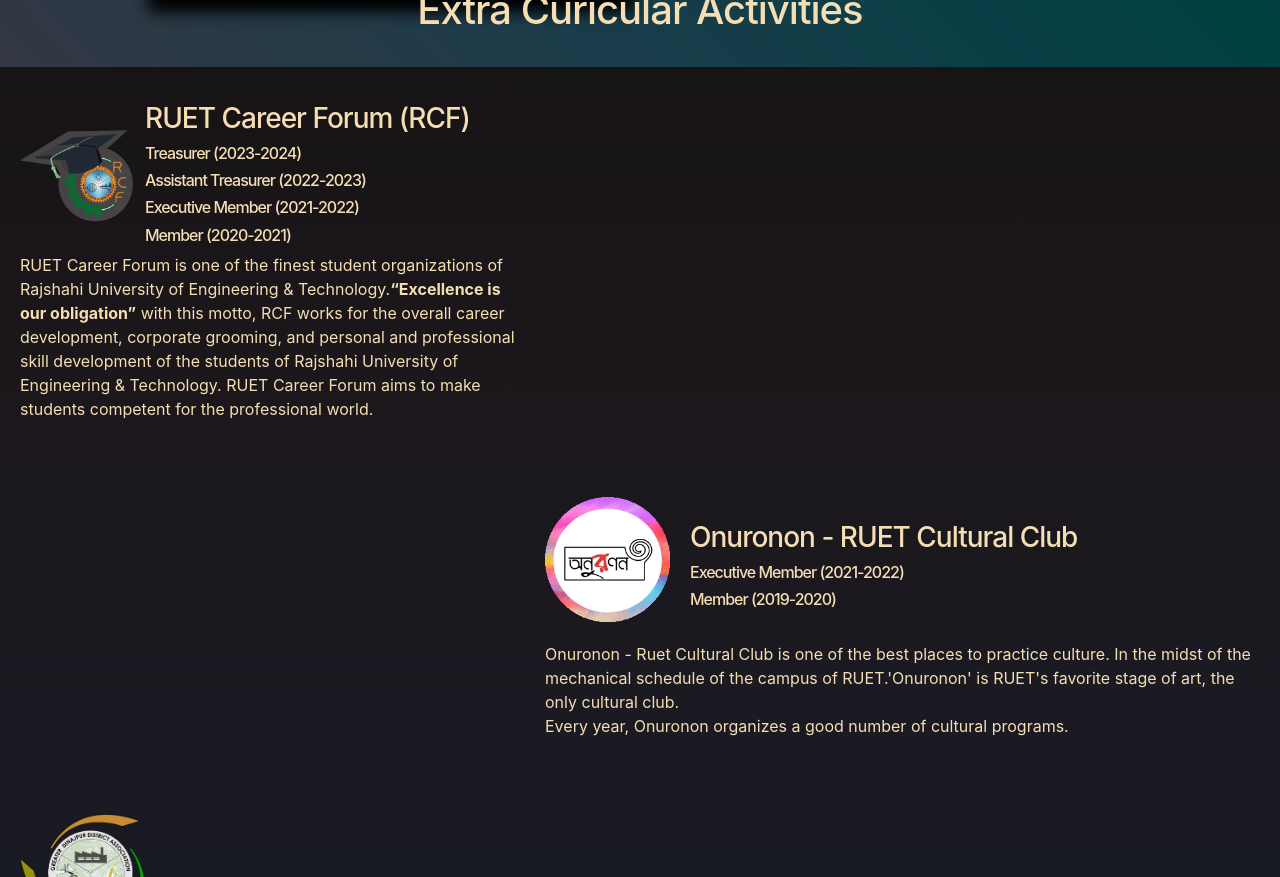
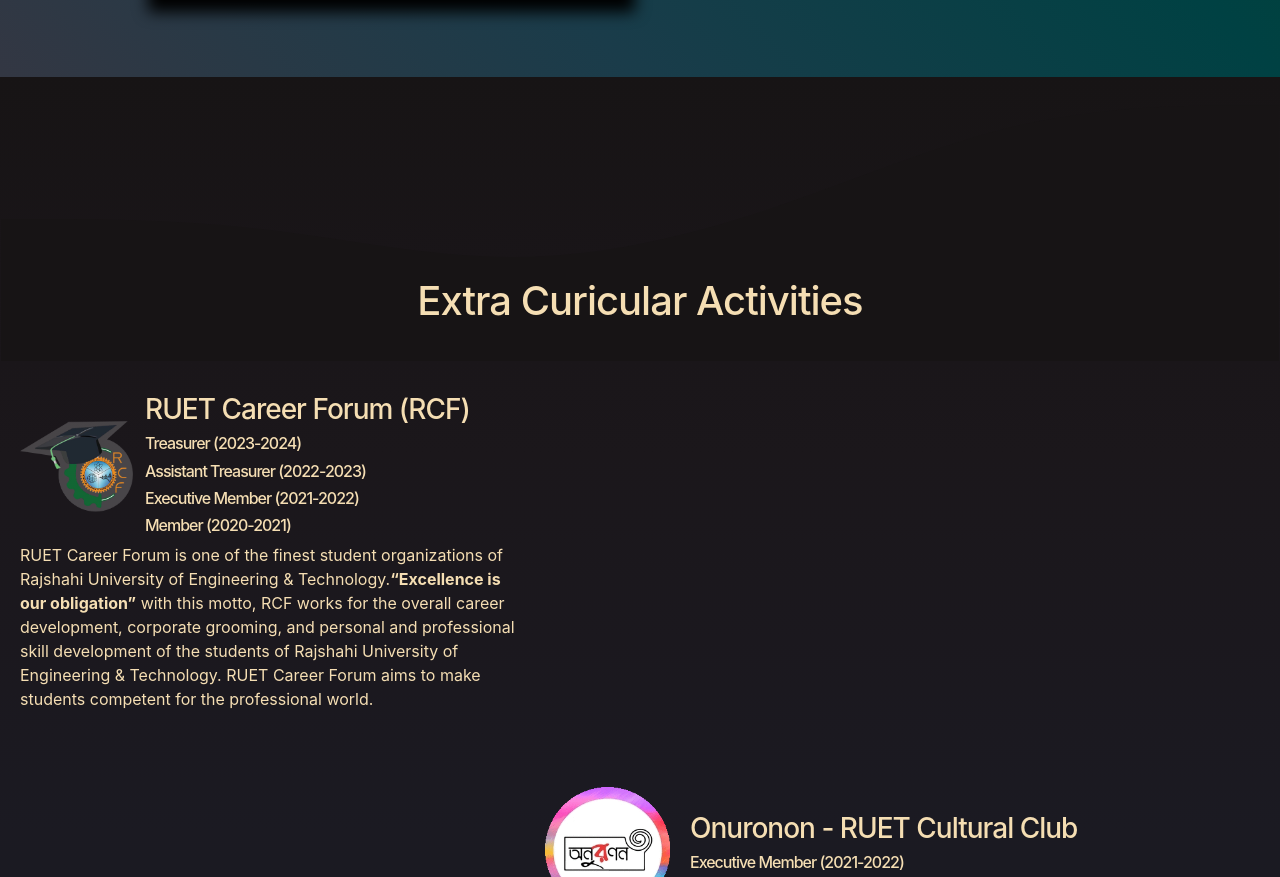
Before and after one commit to aij3113/AIJoy, a plain HTML site: page Portfolio/index.html in a window 1280 px wide. Shown: the part 4559-5436 px from the top of the page. Drawn offline with Linux system fonts and the light colour scheme.

Commit message:
Update index.html

```diff
--- a/Portfolio/index.html
+++ b/Portfolio/index.html
@@ -342,7 +342,7 @@
     <!-- Co-curricular section-->
 
 <div class="intro-3" id="cc">
-    <!--object data="./SVG/wave.svg"></object-->
+    <object data="./SVG/cc-wave.svg"></object>
 
     <div class="co-curicular">
         <div class="row">
```
